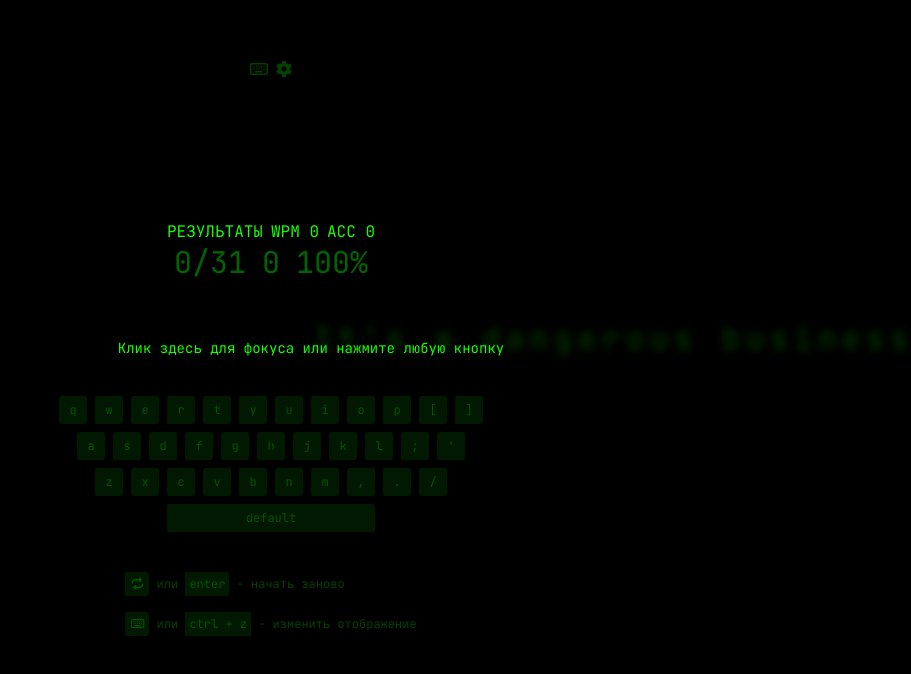
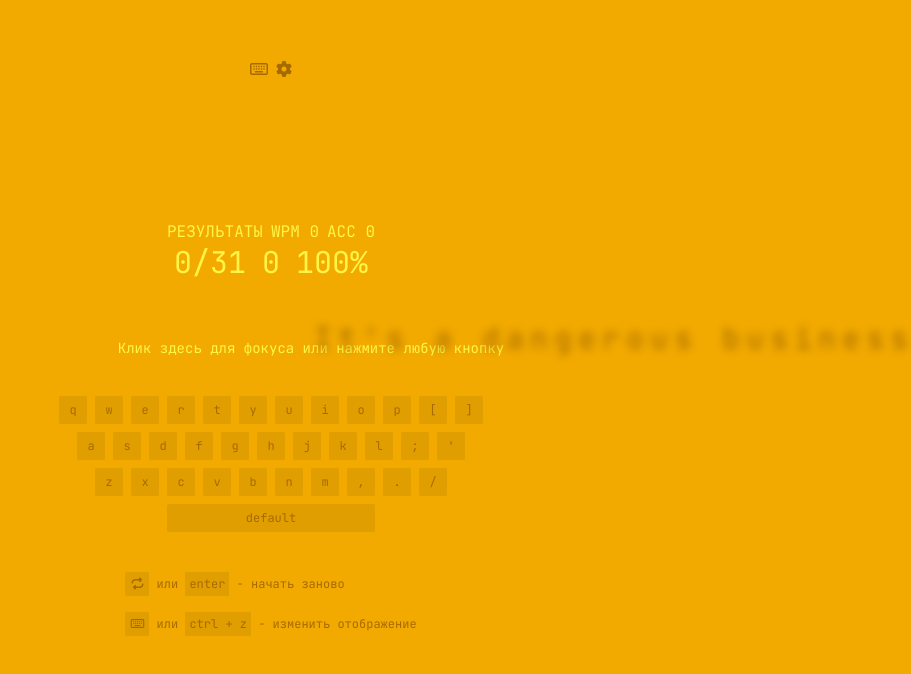
Before and after one commit to kirillmihalych/code-type, a Vue app: page / in a window 1280 px wide. Shown: the top 674 px of the page, without its empty margins (369-1280 px from the left). Built offline with nearby package versions, Linux system fonts and the light colour scheme; what @tanstack/vue-query would draw is missing.

Commit message:
<refactor>: move colorThemes logic into pinia store

```diff
--- a/src/App.vue
+++ b/src/App.vue
@@ -1,24 +1,17 @@
 <template>
-  <!--  place-content-center place-items-center -->
   <main
     ref="main"
     class="grid grid-rows-12 bg-secondary font-jet-brains py-10 min-h-dvh transition-colors"
-    :class="[colorTheme]"
+    :class="[colorThemeStore.colorThemeName]"
   >
     <MainNavigation class="row-span-1 place-self-center" />
-    <RouterView
-      @color-theme-name="(name) => setColorTheme(name)"
-      class="row-start-4 row-span-8"
-    />
+    <RouterView class="row-start-4 row-span-8" />
   </main>
 </template>
 
 <script setup>
 import MainNavigation from "./components/MainNavigation.vue";
-import { ref } from "vue";
+import { useColorThemeStore } from "./store/colorThemeStore";
 
-const colorTheme = ref(null);
-function setColorTheme(name) {
-  colorTheme.value = name;
-}
+const colorThemeStore = useColorThemeStore();
 </script>
--- a/src/store/colorThemeStore.js
+++ b/src/store/colorThemeStore.js
@@ -1,4 +1,4 @@
-import { ref } from "vue";
+import { ref, onMounted, computed } from "vue";
 import { defineStore } from "pinia";
 
 export const useColorThemeStore = defineStore("colorThemes", () => {
@@ -20,6 +20,26 @@ export const useColorThemeStore = defineStore("colorThemes", () => {
       isAnimated: false,
     },
   ]);
+  const currentThemeIndex = ref(0);
+  const selectedColorTheme = computed(() => {
+    return colorThemes.value[currentThemeIndex.value];
+  });
+  const colorThemeName = computed(() => {
+    return selectedColorTheme.value.name;
+  });
+  const isColorThemeAnimated = computed(() => {
+    return selectedColorTheme.value.isAnimated;
+  });
 
-  return { colorThemes };
+  function setRandomTheme() {
+    currentThemeIndex.value = Math.floor(
+      Math.random() * colorThemes.value.length
+    );
+  }
+
+  onMounted(() => {
+    setRandomTheme();
+  });
+
+  return { colorThemes, colorThemeName, isColorThemeAnimated, setRandomTheme };
 });
--- a/src/views/GameView.vue
+++ b/src/views/GameView.vue
@@ -41,7 +41,7 @@
             :key="idx"
             class="w-4 xl:w-6 flex place-content-center"
             :class="[
-              isColorThemeAnimated &&
+              colorThemeStore.isColorThemeAnimated &&
               isInputedCharCorrect(idx) &&
               isCurrentWord(i)
                 ? 'motion-safe:animate-colorChange'
@@ -51,7 +51,7 @@
                   !isInputedCharCorrect(idx) &&
                   isCurrentWord(i)
                 ? 'text-error'
-                : isColorThemeAnimated && isWordTyped(i)
+                : colorThemeStore.isColorThemeAnimated && isWordTyped(i)
                 ? 'motion-safe:animate-colorChange'
                 : isWordTyped(i)
                 ? 'text-helper'
@@ -112,13 +112,14 @@ import {
   useElementBounding,
   whenever,
 } from "@vueuse/core";
+import { useColorThemeStore } from "@/store/colorThemeStore";
 import KeymapLayout from "../components/KeymapLayout.vue";
 import CountdownTimer from "../components/CountdownTimer.vue";
 import ResultsDisplay from "../components/ResultsDisplay.vue";
 import FocusWarning from "../components/FocusWarning.vue";
 import WordsWrapper from "../components/WordsWrapper.vue";
 
-const emits = defineEmits(["colorThemeName"]);
+const colorThemeStore = useColorThemeStore();
 const { space, enter, current, ControlLeft_z, ControlLeft_a } = useMagicKeys();
 const mainDiv = useTemplateRef("main");
 const { width: mainDivWidth } = useElementBounding(mainDiv);
@@ -179,44 +180,6 @@ function toggleMode() {
     reset();
   }, 150);
 }
-
-const colorThemes = ref([
-  {
-    name: "matrix",
-    isAnimated: false,
-  },
-  {
-    name: "fire",
-    isAnimated: true,
-  },
-  {
-    name: "iron-man",
-    isAnimated: false,
-  },
-  {
-    name: "honey",
-    isAnimated: false,
-  },
-]);
-function setRandomTheme() {
-  currentThemeIndex.value = Math.floor(
-    Math.random() * colorThemes.value.length
-  );
-  emits("colorThemeName", colorThemeName.value);
-}
-const currentThemeIndex = ref(0);
-const selectedColorTheme = computed(() => {
-  return colorThemes.value[currentThemeIndex.value];
-});
-const colorThemeName = computed(() => {
-  return selectedColorTheme.value.name;
-});
-onMounted(() => {
-  emits("colorThemeName", colorThemeName.value);
-});
-const isColorThemeAnimated = computed(() => {
-  return selectedColorTheme.value.isAnimated;
-});
 
 const colorTheme = ref("bushido");
 function toggleColorTheme() {
@@ -302,7 +265,7 @@ function reset() {
   currentWordIndex.value = 0;
   writtenWords.value = [];
   stopTimer();
-  setRandomTheme();
+  colorThemeStore.setRandomTheme();
 }
 
 whenever(enter, () => reset());
```
